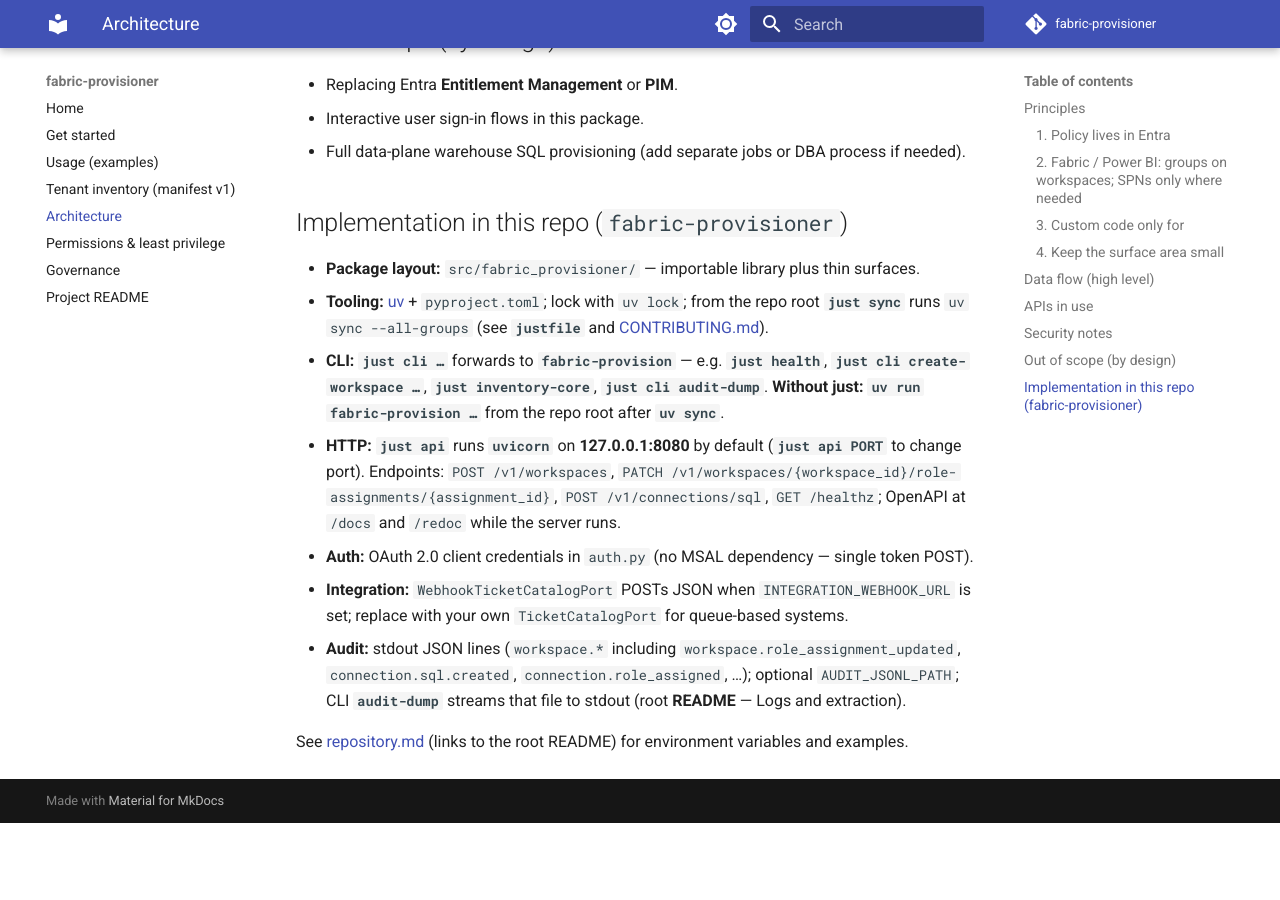
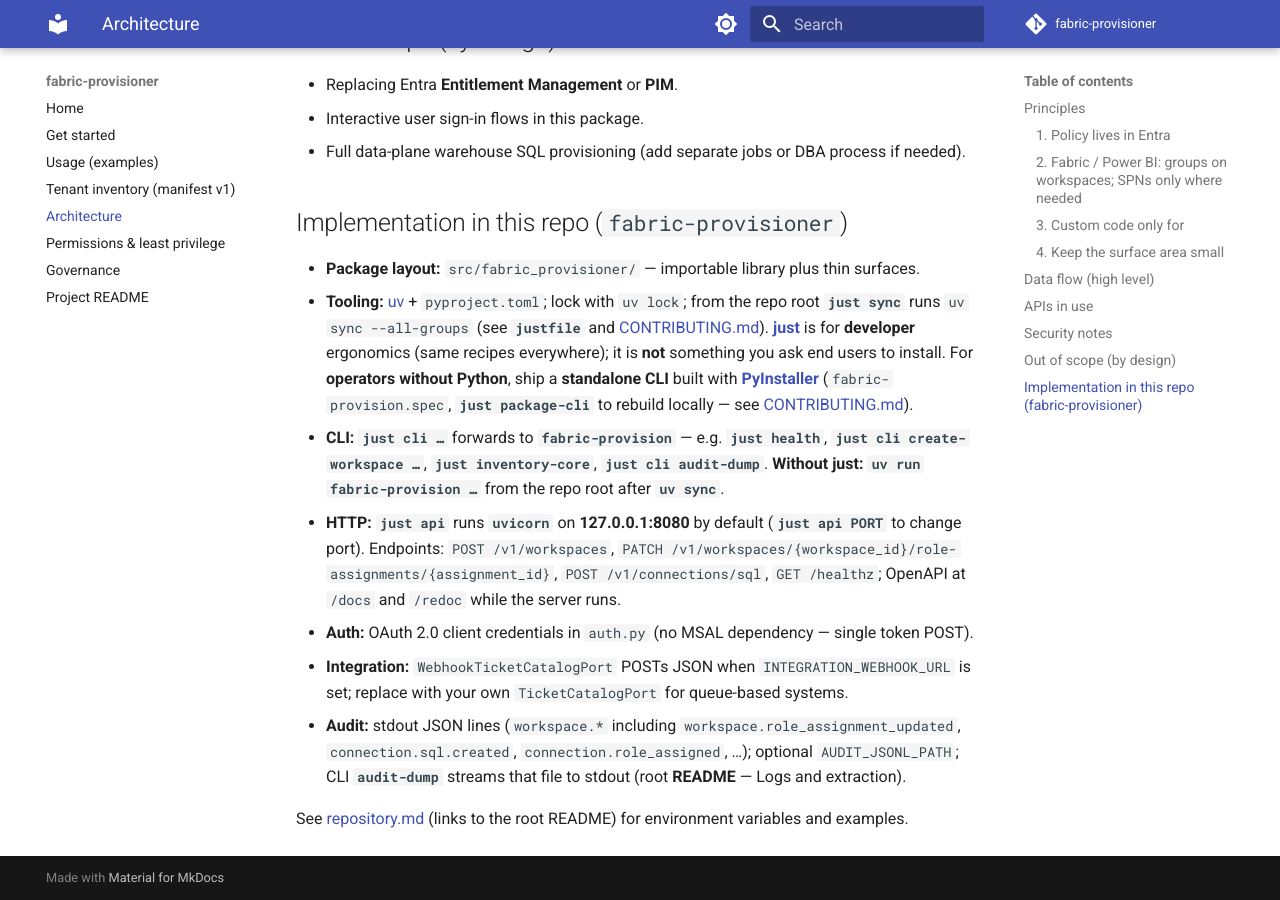
Before and after one commit to calvinchengx/fabric, an MkDocs documentation site: the page built from docs/architecture.md, in a window 1280 px wide and 900 px high, scrolled down 3240 px. Built offline with MkDocs 1.6.1 and Material for MkDocs 9.7.7, drawn with Linux system fonts in a browser that asks for light colours; comment, search, counter and statistics services are not loaded; before the commit the page ends 4063 px from its top, so only the background shows below that.

Commit message:
Implement PyInstaller for end user convenience

```diff
--- a/docs/architecture.md
+++ b/docs/architecture.md
@@ -94,7 +94,7 @@
 ## Implementation in this repo (`fabric-provisioner`)
 
 - **Package layout:** `src/fabric_provisioner/` — importable library plus thin surfaces.
-- **Tooling:** [uv](https://docs.astral.sh/uv/) + `pyproject.toml`; lock with `uv lock`; from the repo root **`just sync`** runs `uv sync --all-groups` (see **`justfile`** and [CONTRIBUTING.md](https://github.com/calvinchengx/fabric/blob/main/CONTRIBUTING.md#short-commands-with-just)).
+- **Tooling:** [uv](https://docs.astral.sh/uv/) + `pyproject.toml`; lock with `uv lock`; from the repo root **`just sync`** runs `uv sync --all-groups` (see **`justfile`** and [CONTRIBUTING.md](https://github.com/calvinchengx/fabric/blob/main/CONTRIBUTING.md#short-commands-with-just)). **[just](https://github.com/casey/just)** is for **developer** ergonomics (same recipes everywhere); it is **not** something you ask end users to install. For **operators without Python**, ship a **standalone CLI** built with **[PyInstaller](https://github.com/pyinstaller/pyinstaller)** (`fabric-provision.spec`, **`just package-cli`** to rebuild locally — see [CONTRIBUTING.md](https://github.com/calvinchengx/fabric/blob/main/CONTRIBUTING.md#standalone-cli-pyinstaller)).
 - **CLI:** **`just cli …`** forwards to **`fabric-provision`** — e.g. **`just health`**, **`just cli create-workspace …`**, **`just inventory-core`**, **`just cli audit-dump`**. **Without just:** **`uv run fabric-provision …`** from the repo root after **`uv sync`**.
 - **HTTP:** **`just api`** runs **`uvicorn`** on **127.0.0.1:8080** by default (**`just api PORT`** to change port). Endpoints: `POST /v1/workspaces`, `PATCH /v1/workspaces/{workspace_id}/role-assignments/{assignment_id}`, `POST /v1/connections/sql`, `GET /healthz`; OpenAPI at `/docs` and `/redoc` while the server runs.
 - **Auth:** OAuth 2.0 client credentials in `auth.py` (no MSAL dependency — single token POST).
--- a/pyproject.toml
+++ b/pyproject.toml
@@ -41,6 +41,10 @@
     "pytest-cov>=6",
     "ruff>=0.8",
 ]
+# Standalone CLI binary for end users (see CONTRIBUTING — PyInstaller). Not needed for library/pip installs.
+packaging = [
+    "pyinstaller>=6.10",
+]
 docs = [
     "mkdocs>=1.6",
     "mkdocs-material>=9.5",
```
Also changed, not shown: CONTRIBUTING.md (+21 -0 lines), README.md (+2 -1 lines), 4 other files.
